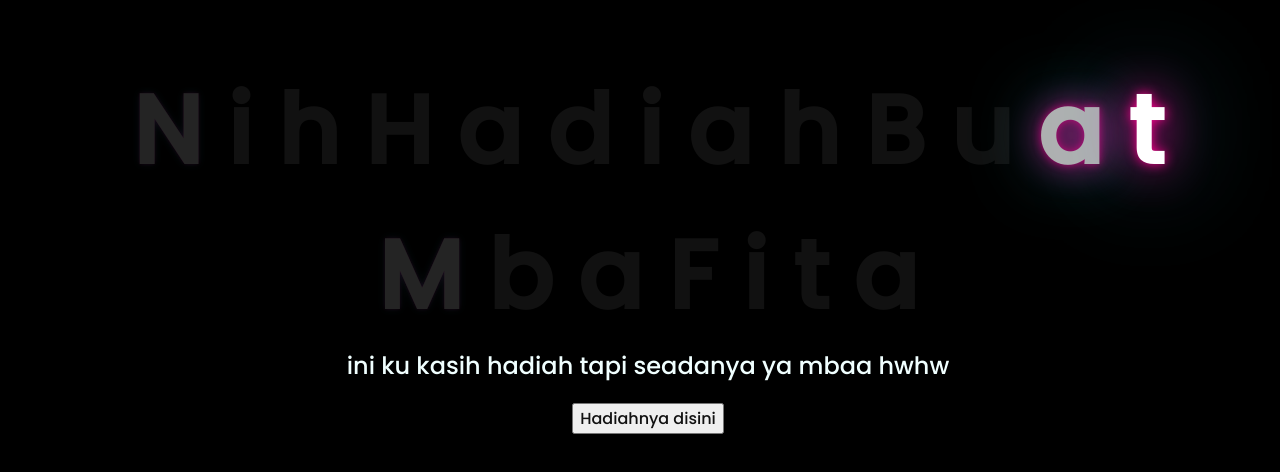
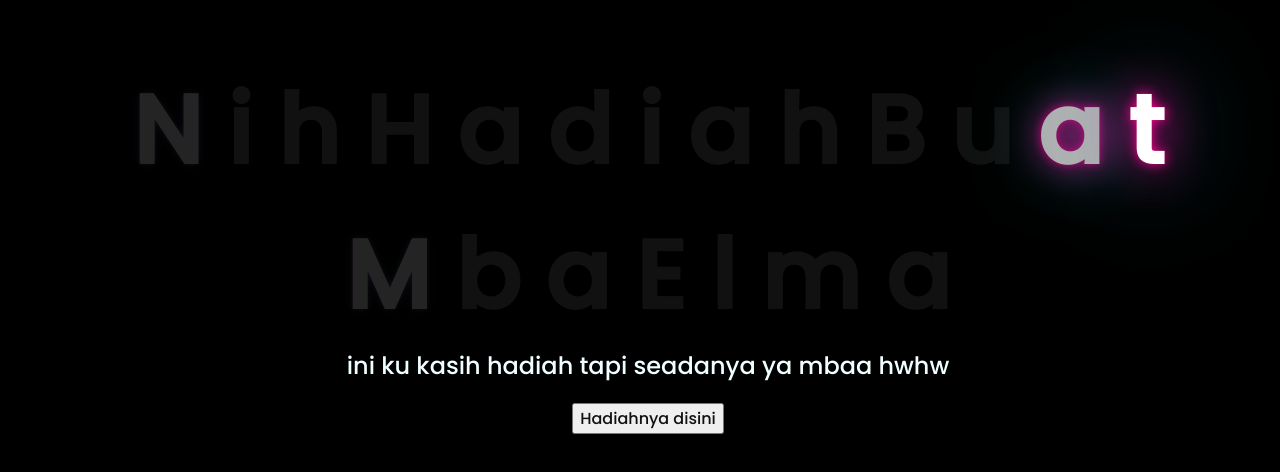
Before and after one commit to JustQois/Hadiahnya-Mba-Elma, a plain HTML site: page Buat-Gita-main/Buat-Gita-main/index.html in a window 1280 px wide. Shown: the part 162-634 px from the top of the page. Drawn offline with Linux system fonts and the light colour scheme.

Commit message:
Update index.html

```diff
--- a/Buat-Gita-main/Buat-Gita-main/index.html
+++ b/Buat-Gita-main/Buat-Gita-main/index.html
@@ -30,9 +30,9 @@
             <span>M</span>
             <span>b</span>
             <span>a</span>
-            <span>F</span>
-            <span>i</span>
-            <span>t</span>
+            <span>E</span>
+            <span>l</span>
+            <span>m</span>
             <span>a</span>
         </div>
     <div class="description">
```
